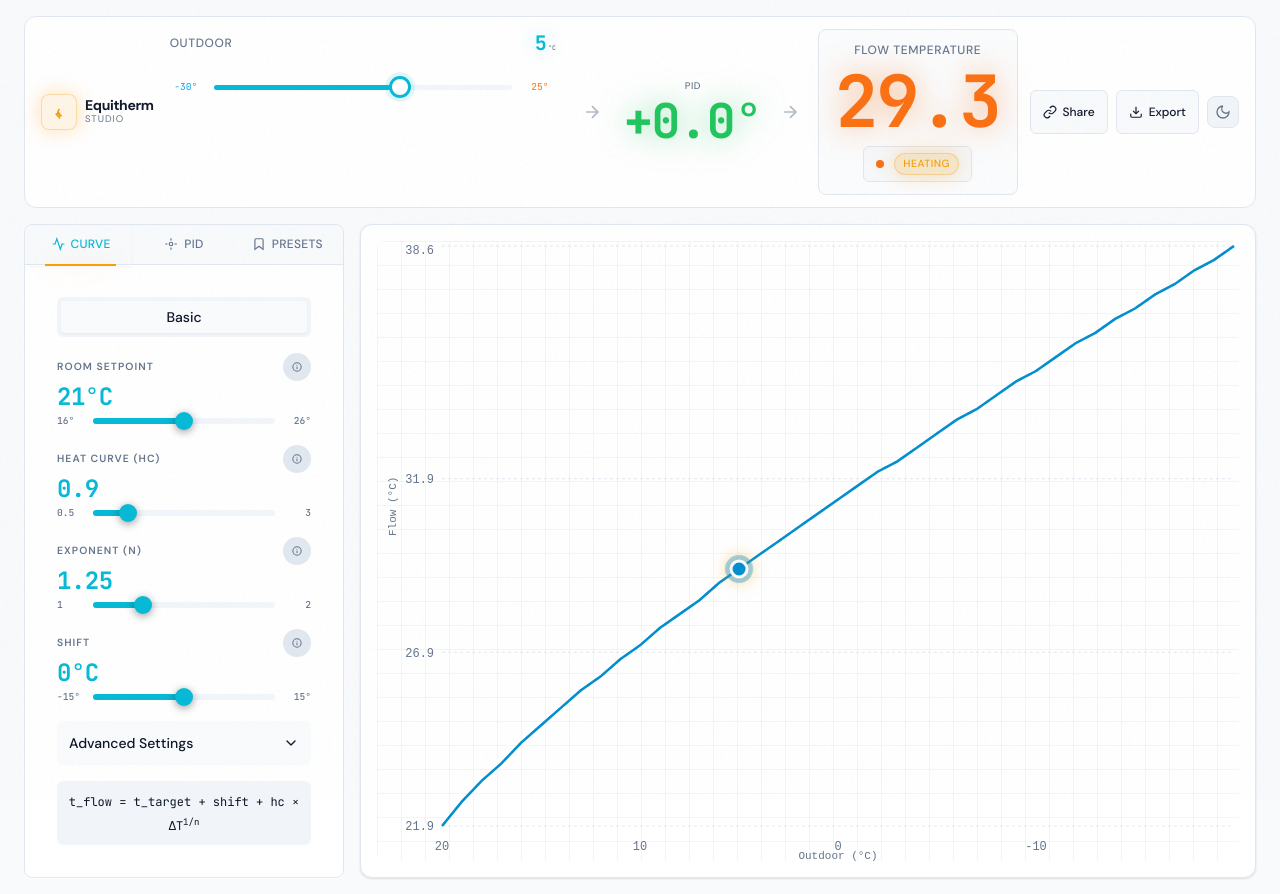
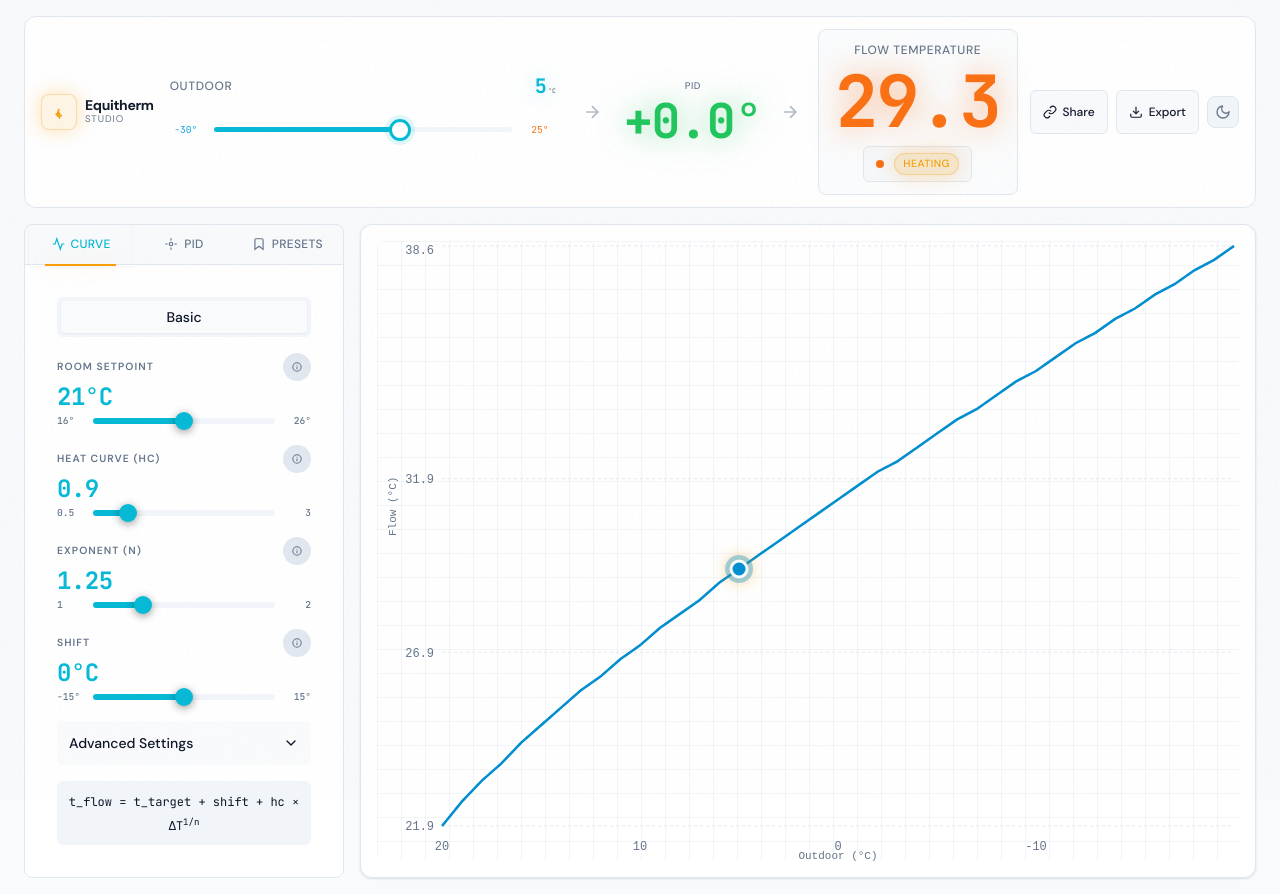
Before and after one commit to P4uLT/equitherm-studio, a React (Vite) app in the folder packages/web/: page / in a window 1280 px wide. Built offline with nearby package versions, Linux system fonts and the light colour scheme; what fluid-tailwind would draw is missing.

Commit message:
refactor: move slider-variants from ui/ to ControlsCard/
- Move slider-variants.tsx and .module.css to ControlsCard/
- Update imports in DeadbandControls, GainControls, OutputDisplay

```diff
--- a/packages/web/src/components/AppShell/OutputDisplay.tsx
+++ b/packages/web/src/components/AppShell/OutputDisplay.tsx
@@ -2,7 +2,7 @@
 import { useStore } from '@/store/useStore';
 import { DigitalDisplay } from './DigitalDisplay';
 import { StatusIndicator } from './StatusIndicator';
-import { SliderVariant } from '@/components/ui/slider-variants';
+import { SliderVariant } from '@/components/ControlsCard/slider-variants';
 import { cn } from '@/lib/utils';
 
 export function OutdoorSlider({ className }: { className?: string }) {
@@ -48,7 +48,7 @@ export function OutputDisplay() {
   return (
     <div className="flex items-stretch gap-4">
       {/* Outdoor Slider - desktop only (inline) */}
-      <div className="hidden sm:flex flex-col gap-2 flex-1 min-w-0">
+      <div className="hidden sm:flex flex-col gap-2 flex-1 min-w-0 justify-center">
         <div className="flex items-center justify-between px-1">
           <span className="text-[0.65rem] md:text-xs font-ui font-medium text-muted-foreground uppercase tracking-wider">
             Outdoor
--- a/packages/web/src/components/PIDPanel/DeadbandControls.tsx
+++ b/packages/web/src/components/PIDPanel/DeadbandControls.tsx
@@ -3,7 +3,7 @@ import { useState, type ReactNode } from 'react';
 import { useStore } from '@/store/useStore';
 import { InfoTooltip } from '../ControlsCard/InfoTooltip';
 import { Switch } from '@/components/ui/switch';
-import { SliderVariant } from '@/components/ui/slider-variants';
+import { SliderVariant } from '@/components/ControlsCard/slider-variants';
 import { Collapsible, CollapsibleContent, CollapsibleTrigger } from '@/components/ui/collapsible';
 import { ChevronDown } from 'lucide-react';
 import { cn } from '@/lib/utils';
--- a/packages/web/src/components/PIDPanel/GainControls.tsx
+++ b/packages/web/src/components/PIDPanel/GainControls.tsx
@@ -1,7 +1,7 @@
 // src/components/PIDPanel/GainControls.tsx
 import { useStore } from '@/store/useStore';
 import { InfoTooltip } from '../ControlsCard/InfoTooltip';
-import { SliderVariant } from '@/components/ui/slider-variants';
+import { SliderVariant } from '@/components/ControlsCard/slider-variants';
 
 const ROOM_TEMP_CONFIG = {
   offset:   { min: -5, max: 5, step: 0.1, label: 'Room Offset' },
```
Also changed, not shown: packages/web/src/components/ControlsCard/slider-variants.module.css (renamed from packages/web/src/components/ui/slider-variants.module.css), packages/web/src/components/ControlsCard/slider-variants.tsx (renamed from packages/web/src/components/ui/slider-variants.tsx).
